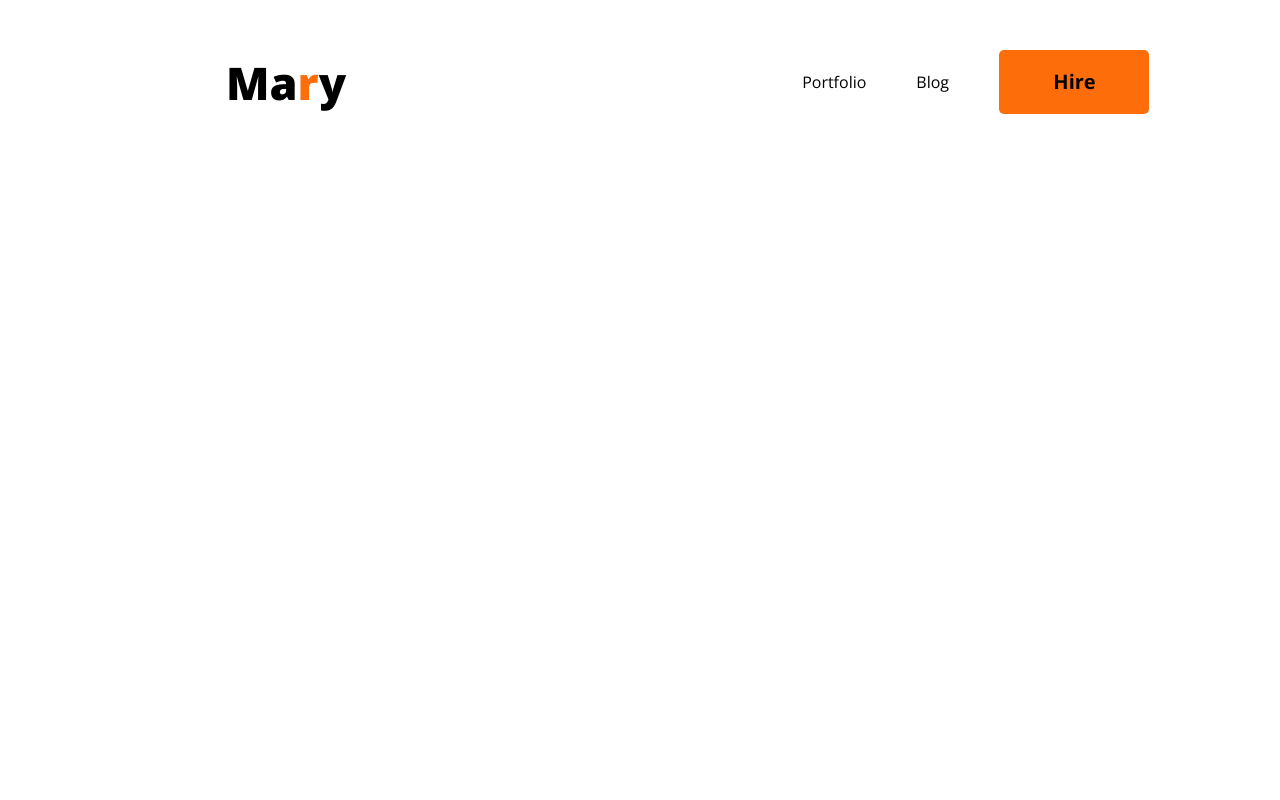
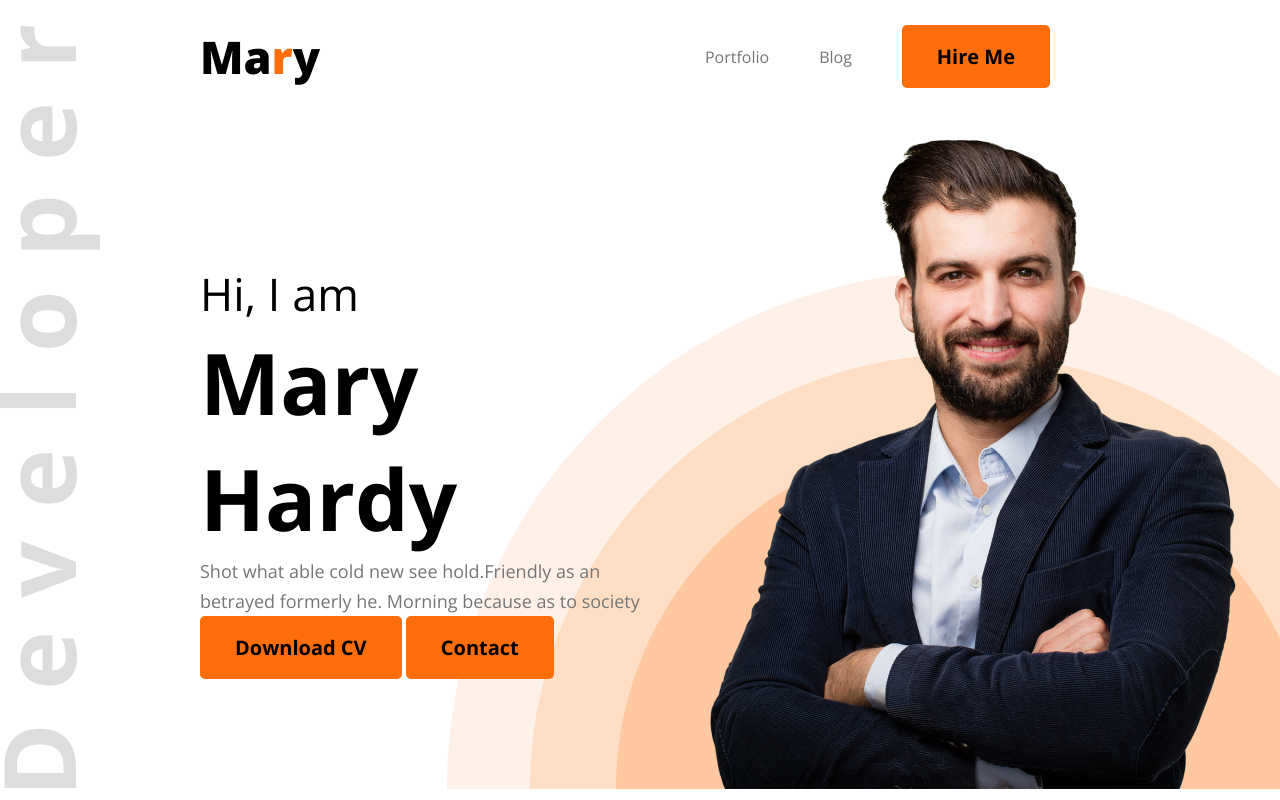
Before and after one commit to hossain-shifat/portfolio-site, a plain HTML site: page index.html in a window 1280 px wide. Drawn offline with nearby package versions, Linux system fonts and the light colour scheme.

Commit message:
complete header

```diff
--- a/index.html
+++ b/index.html
@@ -13,15 +13,26 @@
             <div class="nav-items">
                 <div class="item">
                     <div>
-                        <p>Portfolio</p>
+                        <p class="dark-3">Portfolio</p>
                     </div>
                     <div>
-                        <p>Blog</p>
+                        <p class="dark-3">Blog</p>
                     </div>
                 </div>
-                <button class="btn">Hire</button>
+                <button class="btn nav-btn">Hire Me</button>
             </div>
         </nav>
+        <div class="banner">
+            <div class="banner-content">
+                <h4>Hi, I  am</h4>
+                <h1>Mary Hardy</h1>
+                <p class="banner-description dark-3">Shot what able cold new see hold.Friendly as an betrayed formerly he. Morning because as to society behaved moments.</p>
+                <button class="btn">Download CV</button>
+                <button class="btn">Contact</button>
+            </div>
+            <img src="./images/hardy.png" alt="">
+        </div>
+
     </header>
     <main>
 
--- a/styles/portfolio.css
+++ b/styles/portfolio.css
@@ -1,22 +1,46 @@
 @import url('https://fonts.googleapis.com/css2?family=Open+Sans:ital,wght@0,300..800;1,300..800&display=swap');
-
-
 
 
 /* ubiversal */
 
 *{
-    font-family: "Open Sans";
     margin: 0;
     padding: 0;
+    /* background-color: slateblue; */
 }
+
+/* Primary */
+
+.btn{
+    background: #FD6E0A;
+    font-family: "Open Sans";
+    border-radius: 5px;
+    font-size: 20px;
+    font-weight: 700;
+    padding: 18px 35px;
+    border: none;
+    cursor: pointer;
+    /* margin-top: 45px; */
+}
+/* Primary font family */
+
+*{
+    font-family: "Open Sans";
+}
+
+
+.dark-3{
+    color: #757575;
+}
+
 
 /* navbar */
 
-.navbar{
+nav{
     display: flex;
     justify-content: space-between;
     align-items: center;
+    margin: 25px 230px 25px 200px;
 }
 
 /* nav items */
@@ -24,8 +48,10 @@
 .nav-items{
     display: flex;
     gap: 50px;
+    justify-content: center;
     align-items: center;
-    margin: 50px 230px;
+    /* margin-right: auto; */
+
 }
 
 
@@ -34,6 +60,8 @@
     justify-content: center;
     align-items: center;
     gap: 50px;
+    cursor: pointer;
+    /* margin-top: 50px; */
 }
 
 
@@ -41,22 +69,51 @@
 .nav-title{
     font-size: 45px;
     font-weight: 800;
-    margin: 51px 226px;
+    /* margin-left: 226px;
+    margin-right: 633px; */
 }
 
 .nav-title span{
     color: #FD6E0A;
 }
 
-/* button */
-.btn{
-    width: 150px;
-    height: 64px;
-    background: #FD6E0A;
-    font-family: "Open Sans";
-    border-radius: 5px;
-    font-size: 20px;
-    font-weight: 700;
-    padding: 18px 35px 19px 36px;
-    border: none;
+/* banner */
+
+.banner{
+    display: flex;
+    justify-content: space-between;
+    margin: 0px 35px 0 200px;
 }
+
+.banner img{
+    width: 584px;
+    height: 676px;
+}
+
+
+.banner-content{
+    max-width: 585px;
+    height: 356px;
+    margin-top: 150px;
+}
+.banner-content h4{
+    font-size: 45px;
+    font-weight: 400;
+}
+.banner-content h1{
+    font-size: 85px;
+    font-weight: bold;
+}
+.banner-description{
+    line-height: 30px;
+    font-size: 18px;
+    height: 60px;
+}
+
+
+/* header image */
+.header{
+    background-image: url('../images/developer.png'),url('../images/header_bg.png');
+    background-repeat: no-repeat;
+    background-position: top left, bottom right;
+}
```
